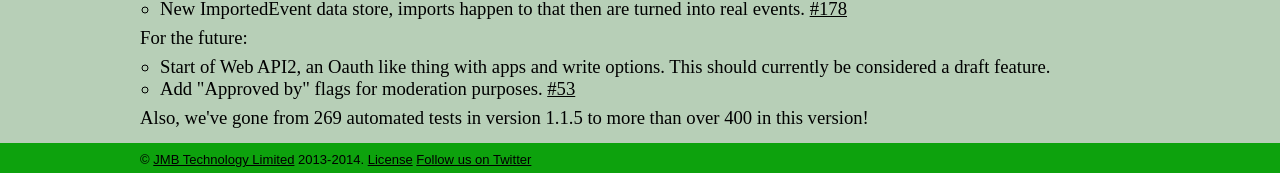
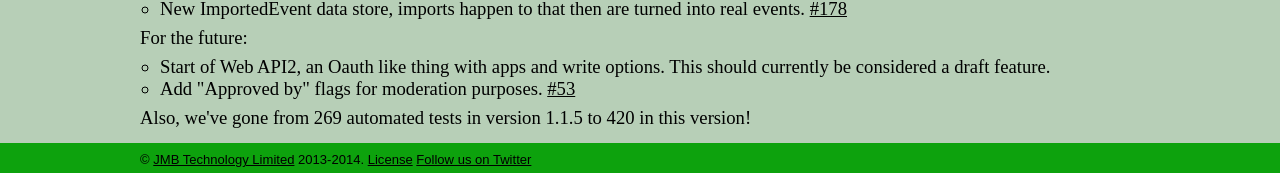
Before and after one commit to OpenACalendar/openacalendar.github.io, a Jekyll site: the page built from release/1.2.0.html, in a window 1280 px wide. Shown: the part 947-1120 px from the top of the page. Built offline with Jekyll 4.4.1, drawn with Linux system fonts in a browser that asks for light colours; Markdown is read by kramdown in place of the engine named in the settings; comment, search, counter and statistics services are not loaded.

Commit message:
Count how many tests

```diff
--- a/release/1.2.0.html
+++ b/release/1.2.0.html
@@ -67,4 +67,4 @@ title: Release v1.2.0 DRAFT
 	<li>Add "Approved by" flags for moderation purposes. <a href="https://github.com/OpenACalendar/OpenACalendar-Web-Core/issues/53">#53</a></li>
 </ul>
 
-<p>Also, we've gone from 269 automated tests in version 1.1.5 to more than over 400 in this version!</p>
+<p>Also, we've gone from 269 automated tests in version 1.1.5 to 420 in this version!</p>
```
